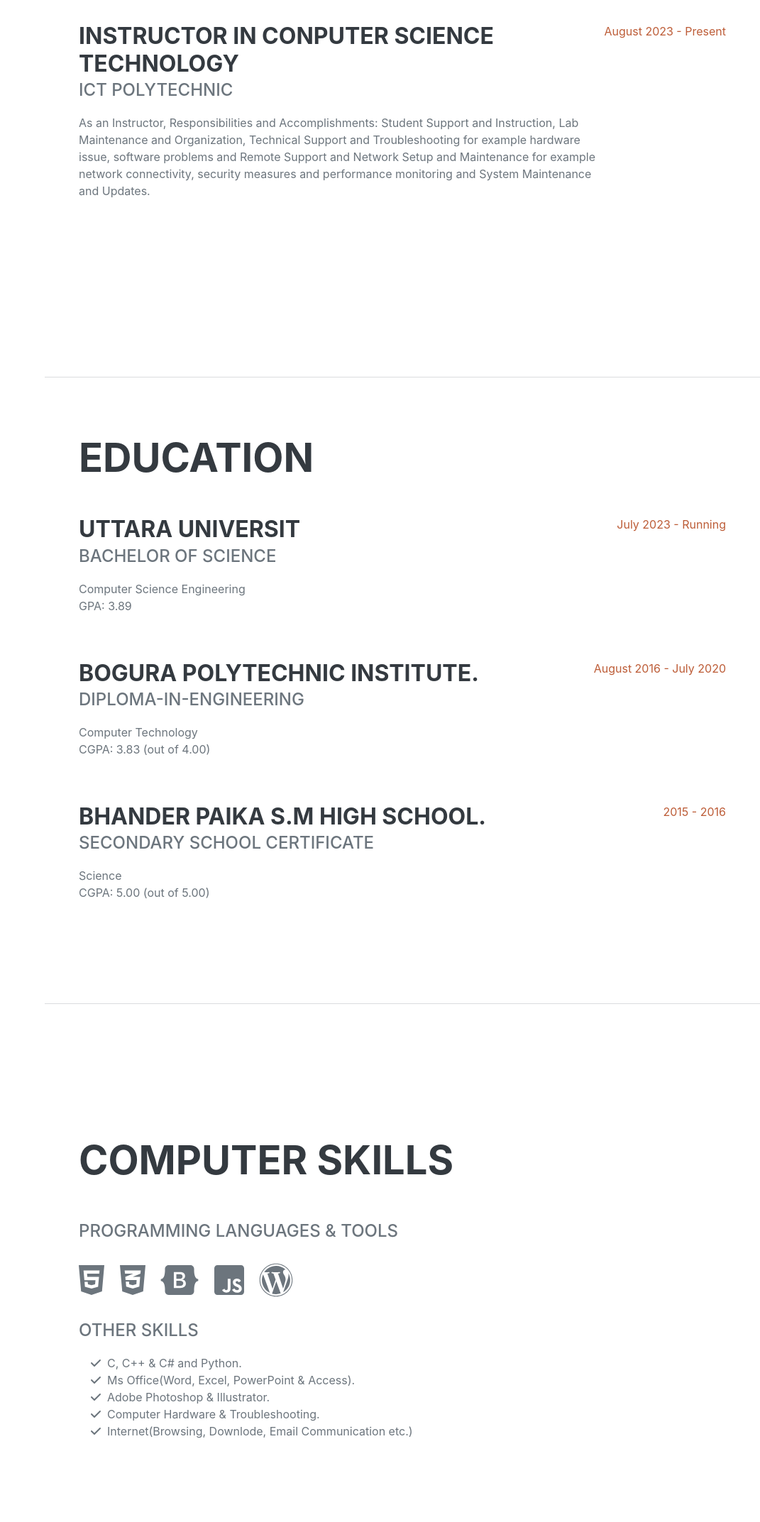
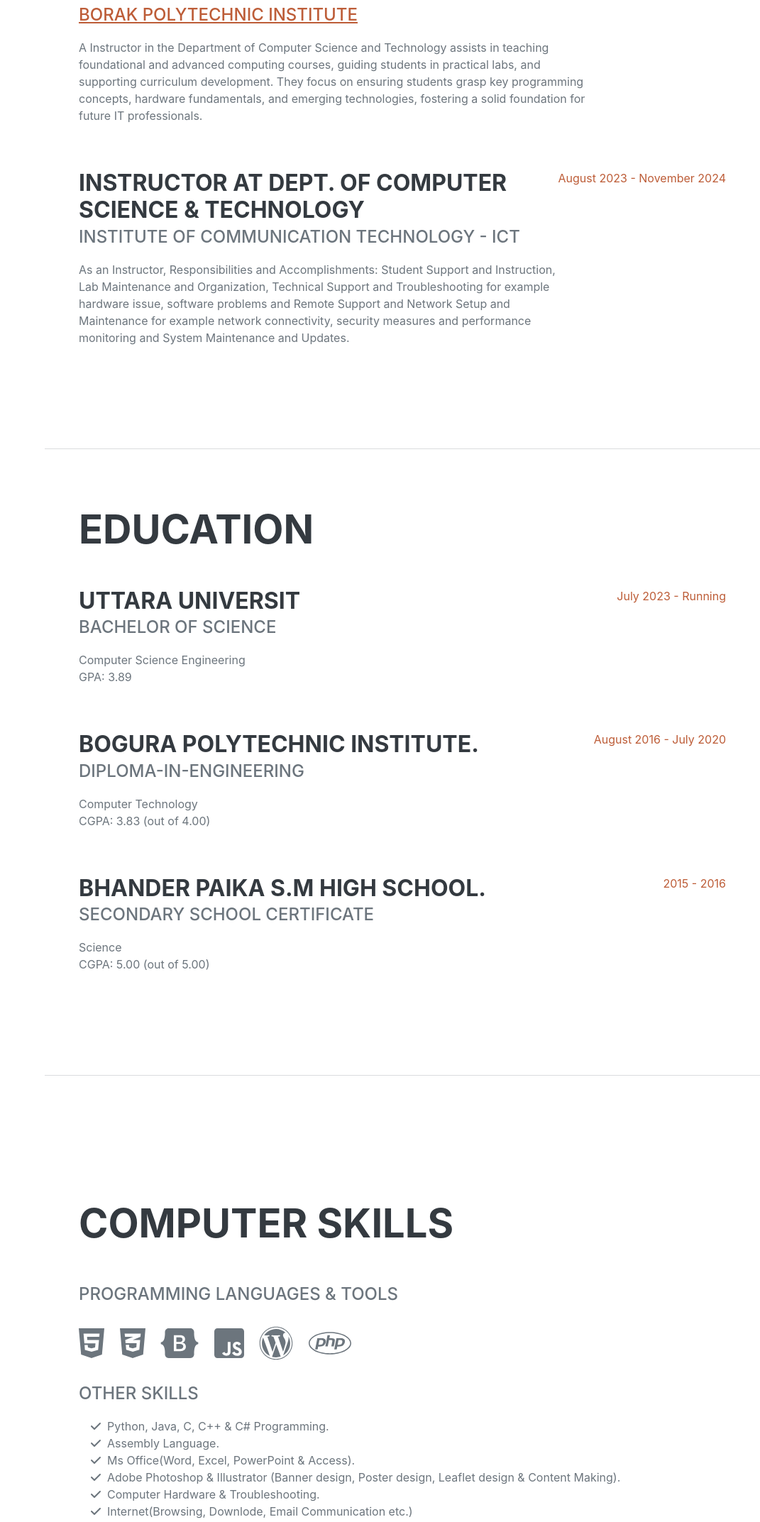
Before and after one commit to Hriddoy-Chandra-Pal/Portfolio-resume, a plain HTML site: page index.html in a window 1280 px wide. Shown: the part 1070-3215 px from the top of the page at 71% size, without its empty margins (209-1280 px from the left). Drawn offline with nearby package versions, Linux system fonts and the light colour scheme; a web font is replaced by a local one.

Commit message:
modify something

```diff
--- a/index.html
+++ b/index.html
@@ -15,6 +15,7 @@
         <!-- Core theme CSS (includes Bootstrap)-->
         <link href="css/styles.css" rel="stylesheet" />
     </head>
+
 
 
     <body id="page-top">
@@ -67,24 +68,24 @@
                     <h2 class="mb-5">Experience</h2>
                     <div class="d-flex flex-column flex-md-row justify-content-between mb-5">
                         <div class="flex-grow-1">
-                            <h3 class="mb-0">Instructor in Conputer Science Technology</h3>
-                            <div class="subheading mb-3">ICT Polytechnic</div>
+                            <h3 class="mb-0">Instructor Department of Computer Science & Technology </h3>
+                            <div class="subheading mb-3"><a href="https://www.borakpolytechnic.edu.bd/" target="_blank">Borak Polytechnic Institute</a></div>
+                            <p>A Instructor in the Department of Computer Science and Technology assists in teaching foundational and advanced computing courses, guiding students in practical labs, and supporting curriculum development. They focus on ensuring students grasp key programming concepts, hardware fundamentals, and emerging technologies, fostering a solid foundation for future IT professionals.</p>
+                        </div>
+                        <div class="flex-shrink-0"><span class="text-primary">January 2025 - Present</span></div>
+                    </div>
+                    <!-- Start Web Developer-->
+                    <div class="d-flex flex-column flex-md-row justify-content-between mb-5">
+                        <div class="flex-grow-1">
+                            <h3 class="mb-0">Instructor at Dept. of Computer Science & Technology </h3>
+                            <div class="subheading mb-3">Institute of Communication Technology - ICT</div>
                             <p>As an Instructor, Responsibilities and Accomplishments: Student Support and
                                 Instruction, Lab Maintenance and Organization, Technical Support and Troubleshooting for example hardware
                                 issue, software problems and Remote Support and Network Setup and Maintenance for example network
                                 connectivity, security measures and performance monitoring and System Maintenance and Updates.</p>
                         </div>
-                        <div class="flex-shrink-0"><span class="text-primary">August 2023 - Present</span></div>
+                        <div class="flex-shrink-0"><span class="text-primary">August 2023 - November 2024</span></div>
                     </div>
-                    <!-- Start Web Developer-->
-                    <!--<div class="d-flex flex-column flex-md-row justify-content-between mb-5">
-                        <div class="flex-grow-1">
-                            <h3 class="mb-0">Web Developer</h3>
-                            <div class="subheading mb-3">Intelitec Solutions</div>
-                            <p>Capitalize on low hanging fruit to identify a ballpark value added activity to beta test. Override the digital divide with additional clickthroughs from DevOps. Nanotechnology immersion along the information highway will close the loop on focusing solely on the bottom line.</p>
-                        </div>
-                        <div class="flex-shrink-0"><span class="text-primary">December 2011 - March 2013</span></div>
-                    </div>-->
                     <!-- End Web Developer-->
                     <!--<div class="d-flex flex-column flex-md-row justify-content-between mb-5">
                         <div class="flex-grow-1">
@@ -158,13 +159,18 @@
                         <li class="list-inline-item"><i class="fab fa-bootstrap"></i></li>
                         <li class="list-inline-item"><i class="fab fa-js-square"></i></li>
                         <li class="list-inline-item"><i class="fab fa-wordpress"></i></li>
+                        <li class="list-inline-item"><i class="fab fa-php"></i></li>
 
                     </ul>
                     <div class="subheading mb-3">Other Skills</div>
                     <ul class="fa-ul mb-0">
                         <li>
                             <span class="fa-li"><i class="fas fa-check"></i></span>
-                            C, C++ & C# and Python.
+                            Python, Java, C, C++ & C# Programming.
+                        </li>
+                        <li>
+                            <span class="fa-li"><i class="fas fa-check"></i></span>
+                            Assembly Language.
                         </li>
                         <li>
                             <span class="fa-li"><i class="fas fa-check"></i></span>
@@ -172,7 +178,7 @@
                         </li>
                         <li>
                             <span class="fa-li"><i class="fas fa-check"></i></span>
-                            Adobe Photoshop & Illustrator.
+                            Adobe Photoshop & Illustrator (Banner design, Poster design, Leaflet design & Content Making).
                         </li>
                         <li>
                             <span class="fa-li"><i class="fas fa-check"></i></span>
@@ -190,7 +196,7 @@
             <section class="resume-section" id="interests">
                 <div class="resume-section-content">
                     <h2 class="mb-5">Interests</h2>
-                    <p>In my spare time, I like watching television, listening to music, reading books, collecting stamps and so on.</p>
+                    <p>"My personal interests include exploring technology, reading thought-provoking books, and engaging in creative activities like writing and problem-solving. I enjoy staying curious, learning new skills, and immersing myself in activities that challenge my mind and fuel my creativity."</p>
                     <!-- <p class="mb-0">After completing my graduation I would like to be an Engineer and it’s my long cherished dream.</p>-->
                 </div>
             </section>
```
